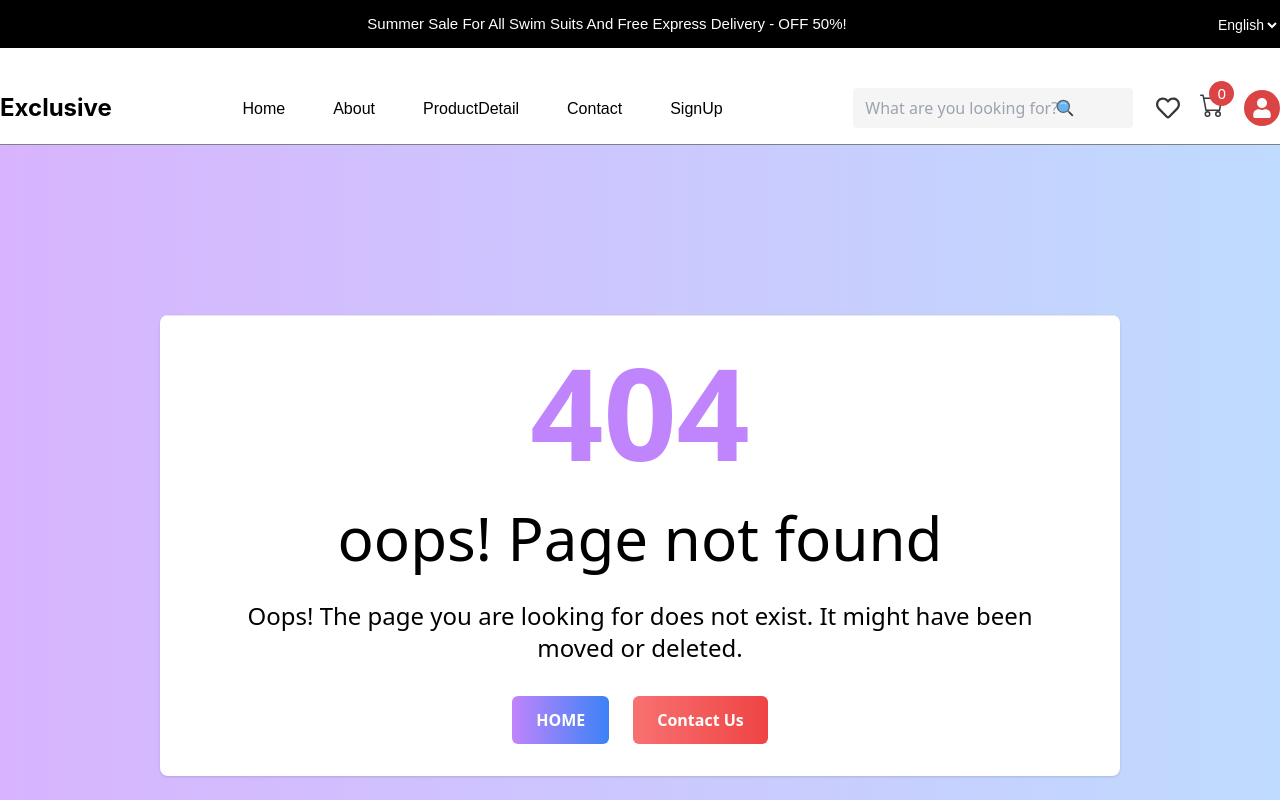
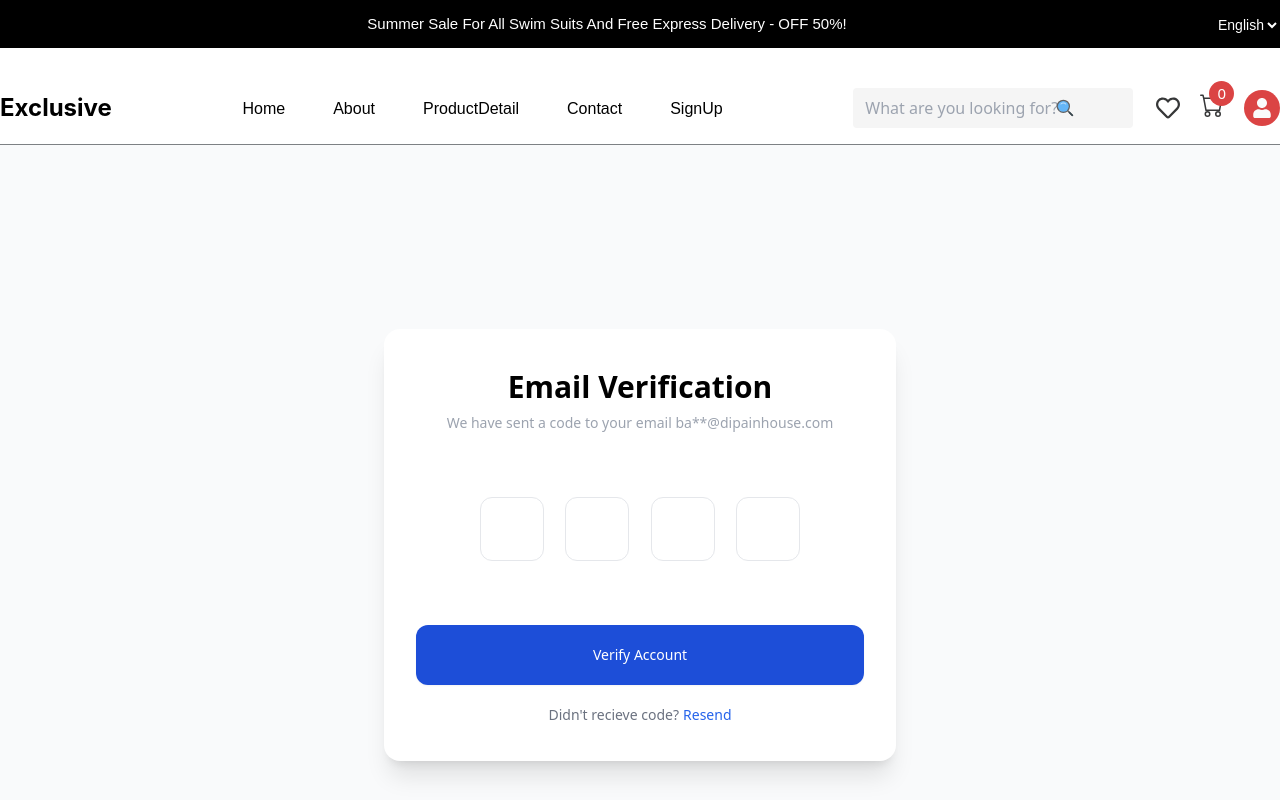
Before and after one commit to BeeJoy-1/Exclusive_E-commerce, a React (Vite) app: page /verifyotp/1 in a window 1280 px wide. Shown: the top 800 px of the page. Built offline with nearby package versions, Linux system fonts and the light colour scheme.

Commit message:
started to build the signin part

```diff
--- a/package.json
+++ b/package.json
@@ -11,6 +11,7 @@
   },
   "dependencies": {
     "@reduxjs/toolkit": "^2.3.0",
+    "axios": "^1.9.0",
     "formik": "^2.4.6",
     "react": "^18.3.1",
     "react-dom": "^18.3.1",
--- a/src/App.jsx
+++ b/src/App.jsx
@@ -17,6 +17,7 @@ import Contact from "./pages/Contact/Contact";
 import SignUP from "./pages/SignUp/SignUp";
 import Error from "./pages/Error/Error";
 import ForgotPassword from "./pages/ForgetPass/ForgetPass";
+import Otp from "./pages/OTP/Otp";
 
 const router = createBrowserRouter(
   createRoutesFromElements(
@@ -33,6 +34,7 @@ const router = createBrowserRouter(
         <Route path="/Cart" element={<AddToCart />}></Route>
         <Route path="/SignUP" element={<SignUP />}></Route>
         <Route path="/ForgotPassword" element={<ForgotPassword />}></Route>
+        <Route path="/verifyotp/:email" element={<Otp />}></Route>
         <Route path="*" element={<Error />}></Route>
       </Route>
     </Route>
--- /dev/null
+++ b/src/components/Axios/AxiosInstance.js
@@ -0,0 +1,7 @@
+import axios from "axios";
+
+const AxiosInstance = axios.create({
+  baseURL: "http://localhost:3000/api/v1/",
+});
+
+export { AxiosInstance };
--- /dev/null
+++ b/src/pages/OTP/Otp.jsx
@@ -0,0 +1,83 @@
+import React from "react";
+
+const Otp = () => {
+  return (
+    <div class="relative flex min-h-screen flex-col justify-center overflow-hidden bg-gray-50 py-12">
+      <div class="relative bg-white px-6 pt-10 pb-9 shadow-xl mx-auto w-full max-w-lg rounded-2xl">
+        <div class="mx-auto flex w-full max-w-md flex-col space-y-16">
+          <div class="flex flex-col items-center justify-center text-center space-y-2">
+            <div class="font-semibold text-3xl">
+              <p>Email Verification</p>
+            </div>
+            <div class="flex flex-row text-sm font-medium text-gray-400">
+              <p>We have sent a code to your email ba**@dipainhouse.com</p>
+            </div>
+          </div>
+
+          <div>
+            <form action="" method="post">
+              <div class="flex flex-col space-y-16">
+                <div class="flex flex-row items-center justify-between mx-auto w-full max-w-xs">
+                  <div class="w-16 h-16 ">
+                    <input
+                      class="w-full h-full flex flex-col items-center justify-center text-center px-5 outline-none rounded-xl border border-gray-200 text-lg bg-white focus:bg-gray-50 focus:ring-1 ring-blue-700"
+                      type="text"
+                      name=""
+                      id=""
+                    />
+                  </div>
+                  <div class="w-16 h-16 ">
+                    <input
+                      class="w-full h-full flex flex-col items-center justify-center text-center px-5 outline-none rounded-xl border border-gray-200 text-lg bg-white focus:bg-gray-50 focus:ring-1 ring-blue-700"
+                      type="text"
+                      name=""
+                      id=""
+                    />
+                  </div>
+                  <div class="w-16 h-16 ">
+                    <input
+                      class="w-full h-full flex flex-col items-center justify-center text-center px-5 outline-none rounded-xl border border-gray-200 text-lg bg-white focus:bg-gray-50 focus:ring-1 ring-blue-700"
+                      type="text"
+                      name=""
+                      id=""
+                    />
+                  </div>
+                  <div class="w-16 h-16 ">
+                    <input
+                      class="w-full h-full flex flex-col items-center justify-center text-center px-5 outline-none rounded-xl border border-gray-200 text-lg bg-white focus:bg-gray-50 focus:ring-1 ring-blue-700"
+                      type="text"
+                      name=""
+                      id=""
+                    />
+                  </div>
+                </div>
+
+                <div class="flex flex-col space-y-5">
+                  <div>
+                    <button class="flex flex-row items-center justify-center text-center w-full border rounded-xl outline-none py-5 bg-blue-700 border-none text-white text-sm shadow-sm">
+                      Verify Account
+                    </button>
+                  </div>
+
+                  <div class="flex flex-row items-center justify-center text-center text-sm font-medium space-x-1 text-gray-500">
+                    <p>Didn't recieve code?</p>{" "}
+                    <a
+                      class="flex flex-row items-center text-blue-600"
+                      href="http://"
+                      target="_blank"
+                      rel="noopener noreferrer"
+                    >
+                      Resend
+                    </a>
+                  </div>
+                </div>
+              </div>
+            </form>
+          </div>
+        </div>
+      </div>
+    </div>
+  );
+};
+
+export default Otp;
--- a/src/pages/SignUp/SignUp.jsx
+++ b/src/pages/SignUp/SignUp.jsx
@@ -1,17 +1,22 @@
 import React, { useState } from "react";
-import { Link } from "react-router-dom";
+import { Link, useNavigate } from "react-router-dom";
+import { AxiosInstance } from "../../components/Axios/AxiosInstance";
+import { SuccessToast } from "../../Utils/Toast";
+
 const SignUP = () => {
   const [loading, setloading] = useState(false);
   const [singupInfo, setsingUpInfo] = useState({
-    firstName: "",
+    FirstName: "",
     phone: "",
-    email: "",
-    passoword: "",
+    Email_Adress: "",
+    Password: "",
     confrimPassword: "",
     agree: false,
   });
 
-  const handlesingup = (e) => {
+  const navigate = useNavigate();
+
+  const handlesignup = (e) => {
     const { id, value } = e.target;
     setsingUpInfo({
       ...singupInfo,
@@ -21,14 +26,23 @@ const SignUP = () => {
 
   const handleSignup = async () => {
     try {
-      const { firstName, phone, email, passoword, confrimPassword } =
-        singupInfo;
-      if (!firstName || !phone || !email || !passoword || !confrimPassword) {
+      setloading(true);
+      const { FirstName, Email_Adress, Password, confrimPassword } = singupInfo;
+      if (!FirstName || !Email_Adress || !Password || !confrimPassword) {
         alert("Credential Missing");
-      } else if (passoword !== confrimPassword) {
+      } else if (Password !== confrimPassword) {
         alert("Password Not Match");
       } else {
-        setloading(true);
+        //Hit the Database
+        const Response = await AxiosInstance.post("/registration", {
+          FirstName: FirstName,
+          Email_Adress: Email_Adress,
+          Password: Password,
+        });
+        const { data, statusText } = Response;
+        if (statusText.toLocaleLowerCase() == "Ok".toLocaleLowerCase()) {
+          SuccessToast(data.message);
+        }
       }
     } catch (error) {
       // const { message } = error.resposne?.data;
@@ -36,10 +50,10 @@ const SignUP = () => {
     } finally {
       setloading(false);
       setsingUpInfo({
-        firstName: "",
+        FirstName: "",
         phone: "",
-        email: "",
-        passoword: "",
+        Email_Adress: "",
+        Password: "",
         confrimPassword: "",
         agree: false,
       });
@@ -132,15 +146,15 @@ const SignUP = () => {
 
                   <input
                     type="text"
-                    id="firstName"
-                    name="firstName"
-                    value={singupInfo.firstName}
-                    onChange={handlesingup}
+                    id="FirstName"
+                    name="FirstName"
+                    value={singupInfo.FirstName}
+                    onChange={handlesignup}
                     class="mt-1 w-full rounded-md border-gray-200 bg-white text-sm text-gray-700 shadow-sm"
                   />
                 </div>
 
-                <div class="col-span-6 sm:col-span-3">
+                {/* <div class="col-span-6 sm:col-span-3">
                   <label
                     for="LastName"
                     class="block text-sm font-medium text-gray-700"
@@ -151,12 +165,12 @@ const SignUP = () => {
                   <input
                     type="text"
                     value={singupInfo.phone}
-                    onChange={handlesingup}
+                    onChange={handlesignup}
                     id="phone"
                     name="phone"
                     class="mt-1 w-full rounded-md border-gray-200 bg-white text-sm text-gray-700 shadow-sm"
                   />
-                </div>
+                </div> */}
 
                 <div class="col-span-6">
                   <label
@@ -169,10 +183,10 @@ const SignUP = () => {
 
                   <input
                     type="email"
-                    id="email"
-                    value={singupInfo.email}
-                    name="email"
-                    onChange={handlesingup}
+                    id="Email_Adress"
+                    value={singupInfo.Email_Adress}
+                    name="Email_Adress"
+                    onChange={handlesignup}
                     class="mt-1 w-full rounded-md border-gray-200 bg-white text-sm text-gray-700 shadow-sm"
                   />
                 </div>
@@ -188,10 +202,10 @@ const SignUP = () => {
 
                   <input
                     type="password"
-                    id="passoword"
-                    name="password"
-                    value={singupInfo.passoword}
-                    onChange={handlesingup}
+                    id="Password"
+                    name="Password"
+                    value={singupInfo.Password}
+                    onChange={handlesignup}
                     class="mt-1 w-full rounded-md border-gray-200 bg-white text-sm text-gray-700 shadow-sm"
                   />
                 </div>
@@ -208,7 +222,7 @@ const SignUP = () => {
                     type="password"
                     id="confrimPassword"
                     value={singupInfo.confrimPassword}
-                    onChange={handlesingup}
+                    onChange={handlesignup}
                     name="confrimPasswords"
                     class="mt-1 w-full rounded-md border-gray-200 bg-white text-sm text-gray-700 shadow-sm"
                   />
@@ -221,7 +235,7 @@ const SignUP = () => {
                       id="agree"
                       name="agree"
                       value={singupInfo.agree}
-                      onChange={handlesingup}
+                      onChange={handlesignup}
                       class="size-5 rounded-md border-gray-200 bg-white shadow-sm"
                     />
 
@@ -251,7 +265,7 @@ const SignUP = () => {
                   {loading ? (
                     <button
                       type="button"
-                      class="inline-blockz shrink-0 rounded-md border  bg-redDB4444 px-12 py-3 text-sm font-medium text-white transition hover:bg-transparent hover:text-blue-600 "
+                      class="inline-blockz shrink-0 rounded-md border bg-red-500 px-12 py-3 text-sm font-medium text-white transition hover:bg-transparent hover:text-blue-600 "
                     >
                       Loadin...
                     </button>
@@ -259,7 +273,7 @@ const SignUP = () => {
                     <button
                       type="button"
                       onClick={handleSignup}
-                      class="inline-blockz shrink-0 rounded-md border  bg-redDB4444 px-12 py-3 text-sm font-medium text-blue-500 transition hover:bg-transparent hover:bg-blue-600 hover:text-white "
+                      class="inline-blockz shrink-0 rounded-md border  bg-white_FFFFFF px-12 py-3 text-sm font-medium text-blue-500 transition  hover:text-white hover:bg-blue-500"
                     >
                       Sign up
                     </button>
```
Also changed, not shown: 1 other file (tests, documents, lock files or other folders).
